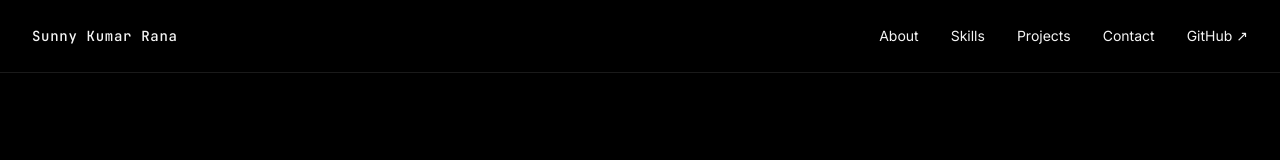
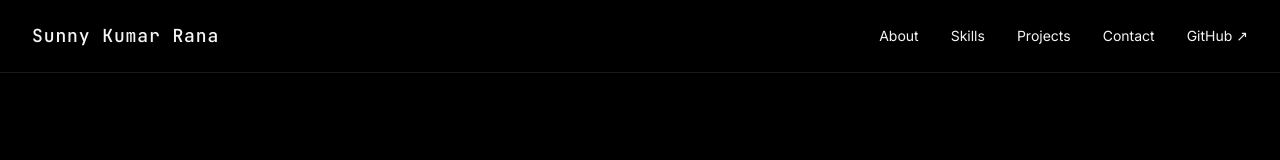
Before and after one commit to sunny-kumar-rana/portfolio, a React app: page / in a window 1280 px wide. Shown: the top 160 px of the page. Built offline with nearby package versions, Linux system fonts and the light colour scheme; the HTML template or start-up script is replaced by a standard one.

Commit message:
fix font size for navbar

```diff
--- a/src/components/Navbar.jsx
+++ b/src/components/Navbar.jsx
@@ -21,7 +21,7 @@ function Navbar() {
                 <a
                     href="#"
                     onClick={closeMenu}
-                    className="font-mono text-sm font-medium tracking-wider text-white transition-colors hover:text-accent-red"
+                    className="font-mono text-lg font-medium tracking-wider text-white transition-colors hover:text-accent-red"
                 >
                     Sunny Kumar Rana
                 </a>
```
